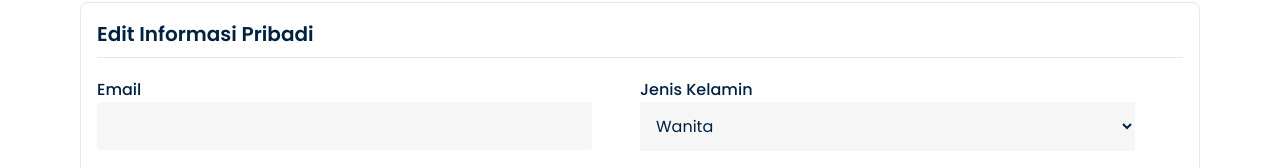
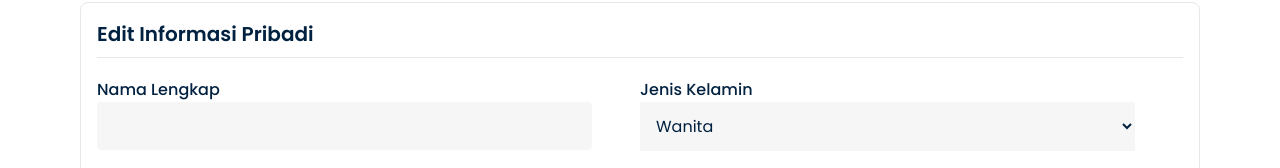
Before and after one commit to Nutrify-Dicoding/nutrify-app, a React (Vite) app: page /profile/edit in a window 1280 px wide. Shown: the part 158-326 px from the top of the page. Built offline with nearby package versions, Linux system fonts and the light colour scheme; no server answers.

Commit message:
Edit profile page

```diff
--- a/src/pages/EditProfile.jsx
+++ b/src/pages/EditProfile.jsx
@@ -39,7 +39,6 @@ function EditProfile() {
                 Authorization: `Bearer ${token}`,
             },
         };
-        // console.log(user.levelActivity);
         const formData = {
             username: user.username,
             gender: user.gender,
@@ -48,8 +47,6 @@ function EditProfile() {
             levelAktivitas: user.levelActivity,
             umur: user.umur,
         };
-        // console.log(formData)
-        // console.log(user)
         axios.put('/profile', formData, config)
             .then((res) => {
                 if (res.status === 200 && res.data) {
@@ -73,12 +70,12 @@ function EditProfile() {
                 <div className="font-semibold border-b pb-2 text-xl">Edit Informasi Pribadi</div>
                 <div className="grid grid-cols-2 sm:grid-cols-1">
                     <div className="pe-12 sm:pe-0">
-                        <div className="font-medium mt-5">Email</div>
+                        <div className="font-medium mt-5">Nama Lengkap</div>
                         <input
-                            name="email"
+                            name="username"
                             className="p-3 w-full bg-white-100 rounded focus:outline-white-400"
                             type="text"
-                            value={user.email || ''}
+                            value={user.username || ''}
                             onChange={handleInputChange}
                         />
                     </div>
```
